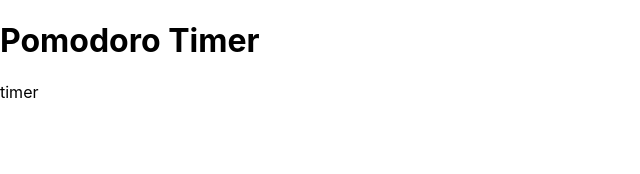
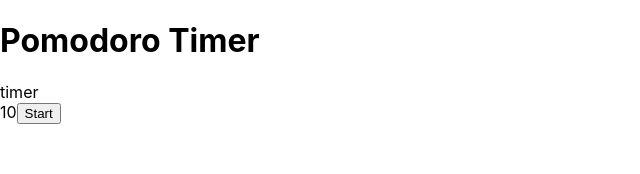
Before and after one commit to Davisralves/kanban-pomodoro, a React (Create React App) app in the folder pomodoro-kanban/: page / in a window 1280 px wide. Shown: the top 174 px of the page, without its empty margins (0-640 px from the left). Built offline with nearby package versions, Linux system fonts and the light colour scheme.

Commit message:
adicionando timer e testes para botão

```diff
--- a/pomodoro-kanban/src/Components/Timer.jsx
+++ b/pomodoro-kanban/src/Components/Timer.jsx
@@ -1,10 +1,26 @@
-import React from "react";
+import React, { useState, useEffect } from "react";
 
 export default function Timer() {
+	const [counter, setCounter] = useState(10);
+	const [button, setButton] = useState(false);
 
-  return (
-    <div data-testid='Timer'>
-      timer
-    </div>
-  )
+	const timer = () => {
+    let interval = null;
+		const oneSecond = 1000;
+		if (button) {
+			interval = setInterval(() => setCounter((counter) => counter > 0 ? counter - 1 : 0), oneSecond);
+		} return () => clearInterval(interval)
+	};
+
+	useEffect(timer, [button]);
+
+	return (
+		<section>
+			<div data-testid="Timer">timer</div>
+			<span>{counter}</span>
+			<button onClick={() => setButton(!button)}>
+				{button ? "Stop" : "Start"}
+			</button>
+		</section>
+	);
 }
```
Also changed, not shown: 1 other file (tests, documents, lock files or other folders).
